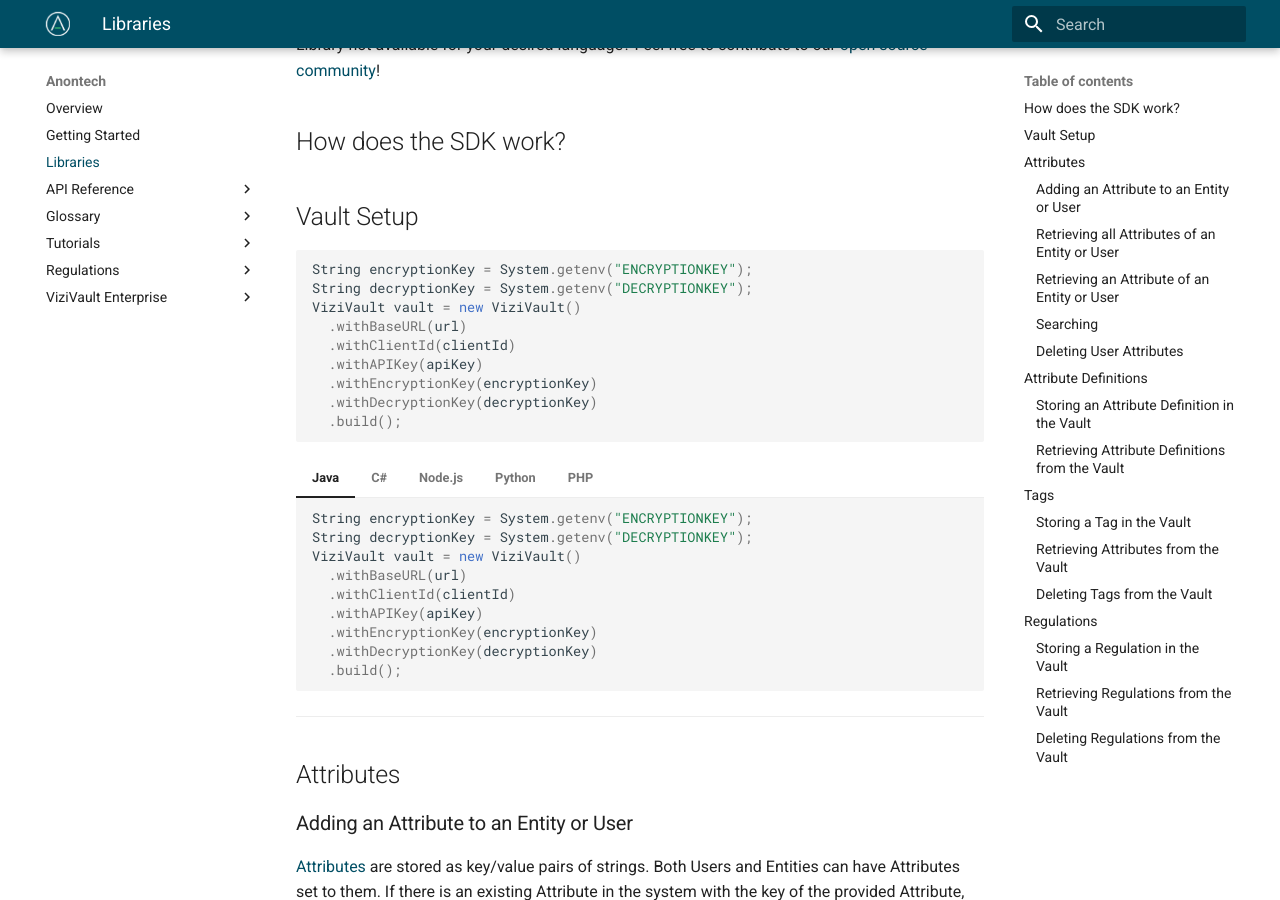
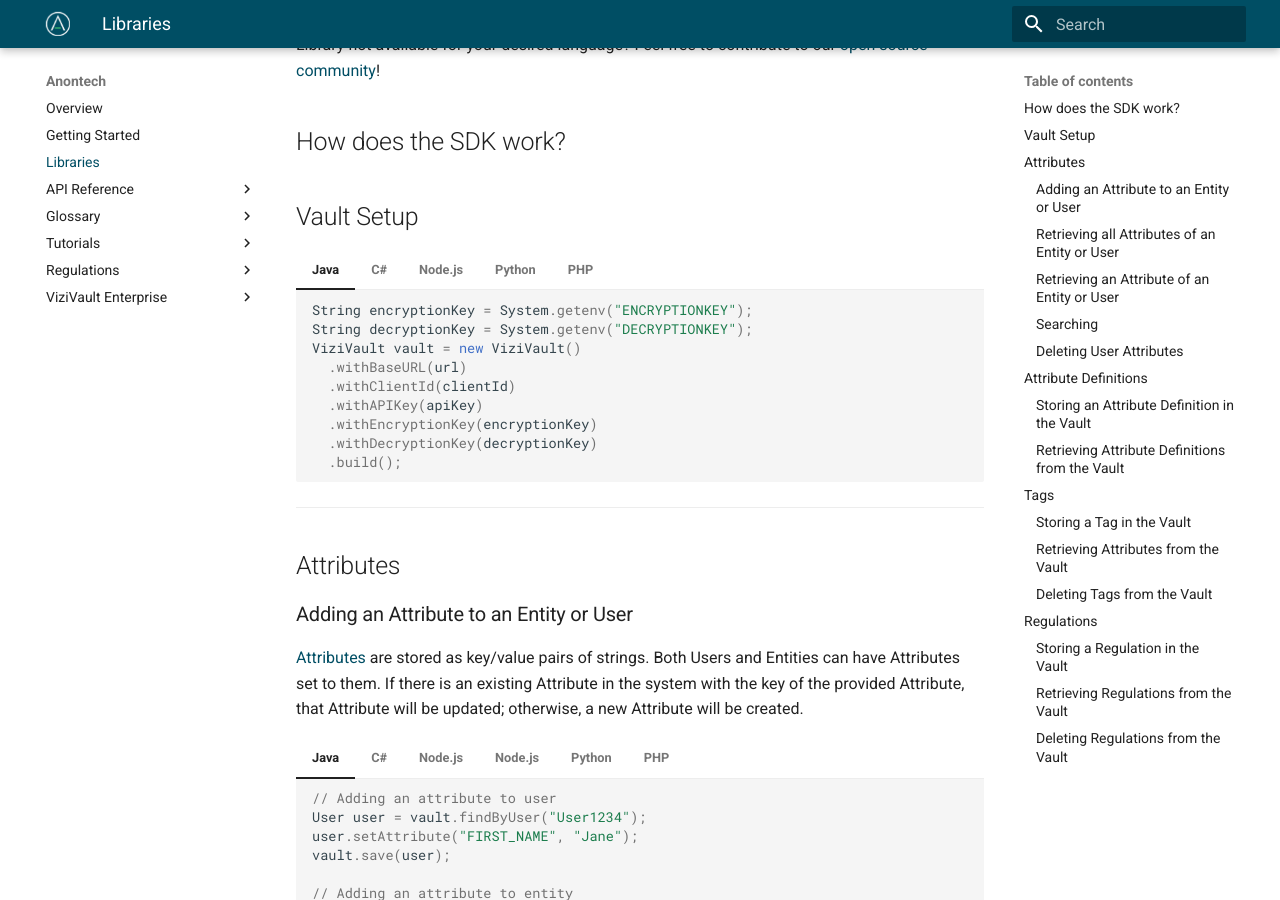
Before and after one commit to anontechnology/documentation, an MkDocs documentation site: the page built from docs/libraries.md, in a window 1280 px wide and 900 px high, scrolled down 432 px. Built offline with MkDocs 1.6.1 and Material for MkDocs 9.7.7, drawn with Linux system fonts in a browser that asks for light colours.

Commit message:
Update docs/libraries.md

````diff
--- a/docs/libraries.md
+++ b/docs/libraries.md
@@ -14,18 +14,6 @@
 ## How does the SDK work?
 
 ## Vault Setup
-
-  ``` java
-  String encryptionKey = System.getenv("ENCRYPTIONKEY");
-  String decryptionKey = System.getenv("DECRYPTIONKEY");
-  ViziVault vault = new ViziVault()
-    .withBaseURL(url)
-    .withClientId(clientId)
-    .withAPIKey(apiKey)
-    .withEncryptionKey(encryptionKey)
-    .withDecryptionKey(decryptionKey)
-    .build();
-  ```
 
 === "Java"
 
````
